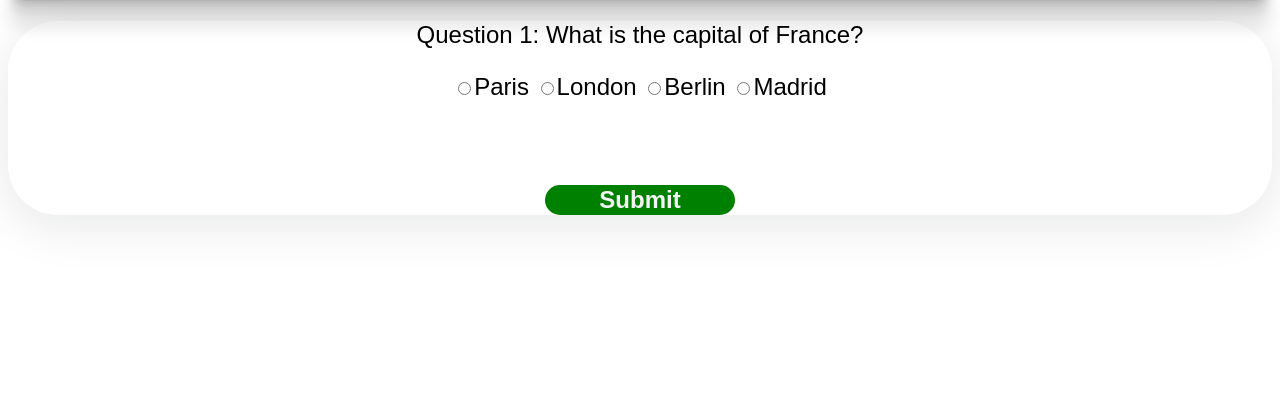
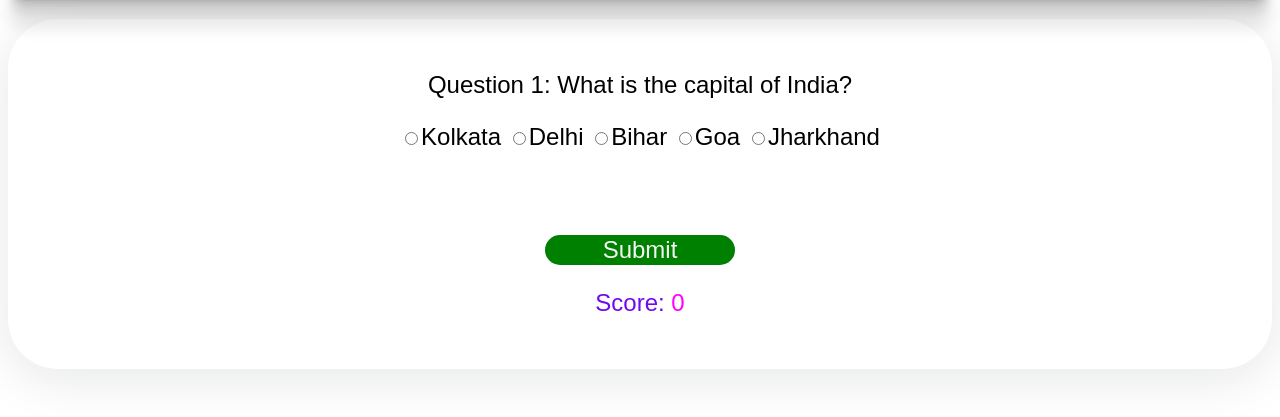
Before and after one commit to Jhakailash/indi.gg, a plain HTML site: page quiz/index.html in a window 1280 px wide. Shown: the part 61-478 px from the top of the page. Drawn offline with Linux system fonts and the light colour scheme.

Commit message:
css complete

```diff
--- a/quiz/index.css
+++ b/quiz/index.css
@@ -45,7 +45,7 @@ label:hover{
 #submit_button{
     font-size: x-large;
     font-family: sans-serif;
-    font-weight: 700;
+    font-weight: 500;
     color: whitesmoke;
     background-color: green;
     border: none;
@@ -57,3 +57,21 @@ label:hover{
     cursor: pointer;
 
 }
+#score{
+    color: rgb(255, 0, 247);
+}
+.scor_p{
+    color: rgb(112, 9, 237);
+}
+
+@media only screen and (max-width: 600px) {
+    #submit_button{
+        width: 70%;
+    }
+    .main_container{
+        height: 550px;
+
+    }
+
+
+}
--- a/quiz/index.html
+++ b/quiz/index.html
@@ -10,19 +10,25 @@
 
     <h1>QUIZ</h1>
     <div class="main_container">
+        <br/>
         <div class="question_container">
-            <p class="question">Question 1: What is the capital of France?</p>
+            <p class="question">Question 1: What is the capital of India?</p>
         </div>
         <div class="options_container">
-            <label><input type="radio" name="answer" value="Paris">Paris</label>
-            <label><input type="radio" name="answer" value="London">London</label>
-            <label><input type="radio" name="answer" value="Berlin">Berlin</label>
-            <label><input type="radio" name="answer" value="Madrid">Madrid</label>
+            <label><input type="radio" name="answer" value="Paris">Kolkata</label>
+            <label><input type="radio" name="answer" value="London">Delhi</label>
+            <label><input type="radio" name="answer" value="Berlin">Bihar</label>
+            <label><input type="radio" name="answer" value="Madrid">Goa</label>
+            <label><input type="radio" name="answer" value="Madrid">Jharkhand</label>
         </div>
         <br/>
         <br/>
         <br/>
         <button id="submit_button">Submit</button>
+        <div id="score-container">
+            <p class="scor_p">Score: <span id="score">0</span></p>
+        </div>
+        <br/>
 
     </div>
 
```
